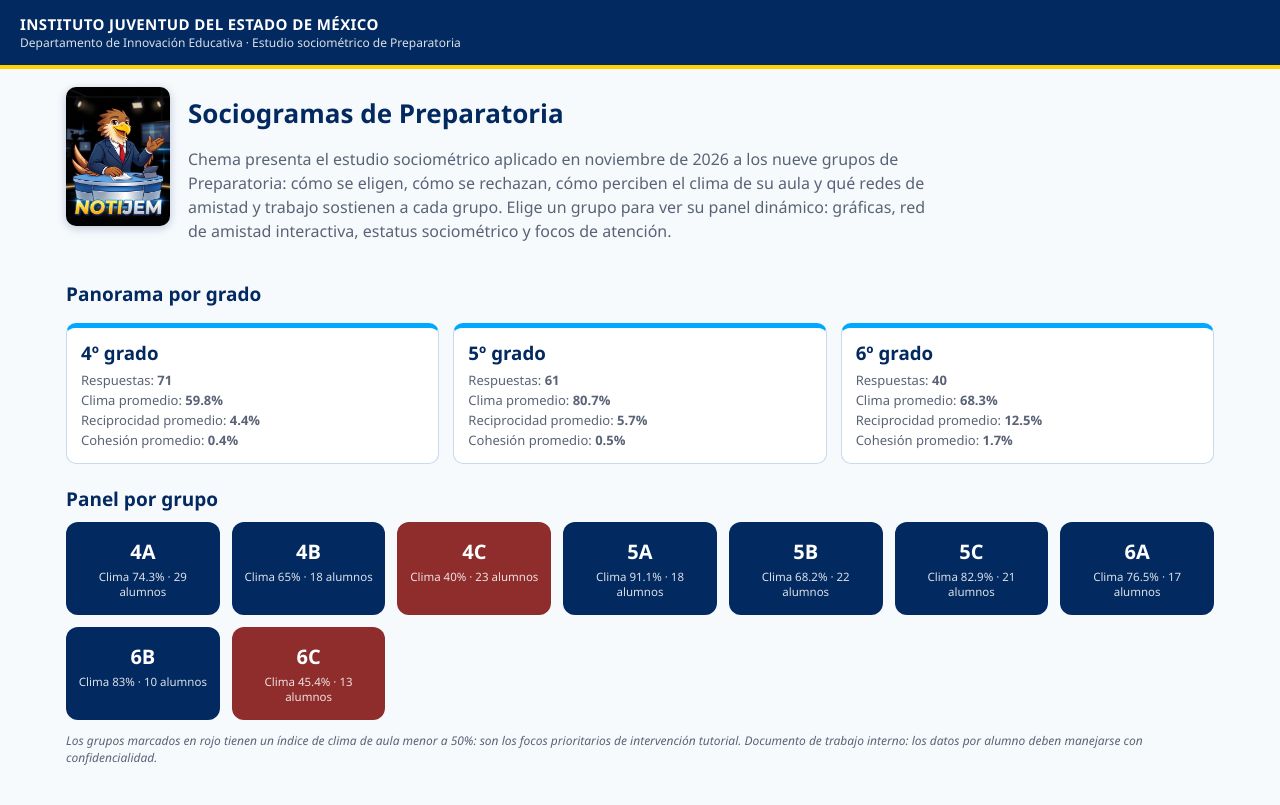
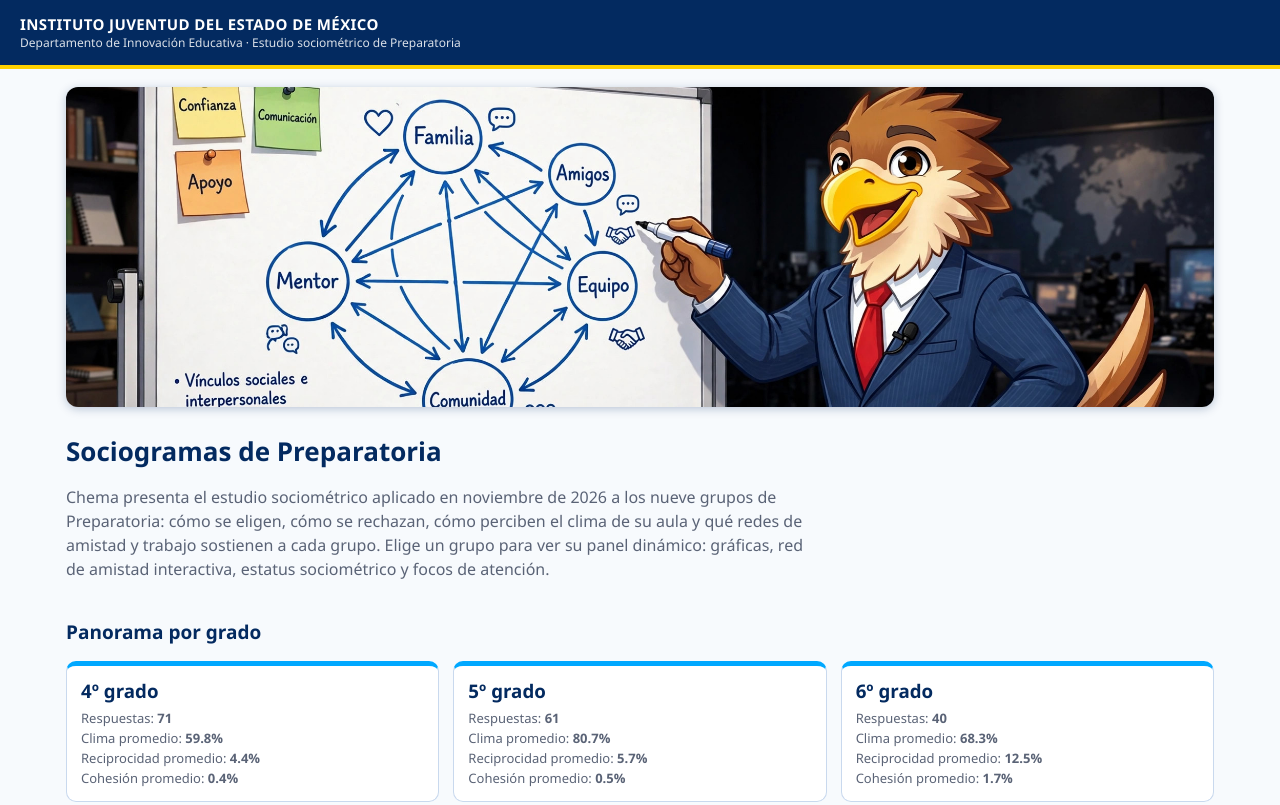
Before and after one commit to mago-del-caos/sociogramas, a plain HTML site: page index.html in a window 1280 px wide. Shown: the top 805 px of the page. Drawn offline with Linux system fonts and the light colour scheme.

Commit message:
Encabezado con el banner de Sociogramas

```diff
--- a/estilos.css
+++ b/estilos.css
@@ -11,7 +11,8 @@ main{max-width:1180px;margin:0 auto;padding:18px 16px 40px}
 h1{color:var(--azul);font-size:26px;margin:8px 0 4px}
 h2{color:var(--azul);font-size:19px;margin:22px 0 8px}
 p.lead{color:var(--gris);max-width:760px;line-height:1.5}
-.hero{display:flex;gap:18px;align-items:flex-start;flex-wrap:wrap}
+.hero{display:flex;gap:18px;align-items:flex-start;flex-wrap:wrap;flex-direction:column}
+.hero img.banner{width:100%;max-height:320px;object-fit:cover;border-radius:12px;box-shadow:0 2px 10px rgba(3,42,96,.25)}
 .hero img{width:104px;border-radius:10px;box-shadow:0 2px 10px rgba(3,42,96,.25)}
 .grados{display:grid;grid-template-columns:repeat(auto-fit,minmax(230px,1fr));gap:14px;margin:16px 0}
 .grado-card{background:#fff;border:1px solid var(--borde);border-top:5px solid var(--celeste);border-radius:10px;padding:12px 14px}
--- a/index.html
+++ b/index.html
@@ -13,7 +13,7 @@
 </header>
 <main>
   <div class="hero">
-    <img src="chema.jpg" alt="Chema, presentador del estudio">
+    <img class="banner" src="banner.jpg" alt="Chema presenta Sociogramas: el águila trazando la red de vínculos en un pizarrón">
     <div>
       <h1>Sociogramas de Preparatoria</h1>
       <p class="lead">Chema presenta el estudio sociométrico aplicado en noviembre de 2026 a los nueve grupos de
```
Also changed, not shown: banner.jpg (added).
